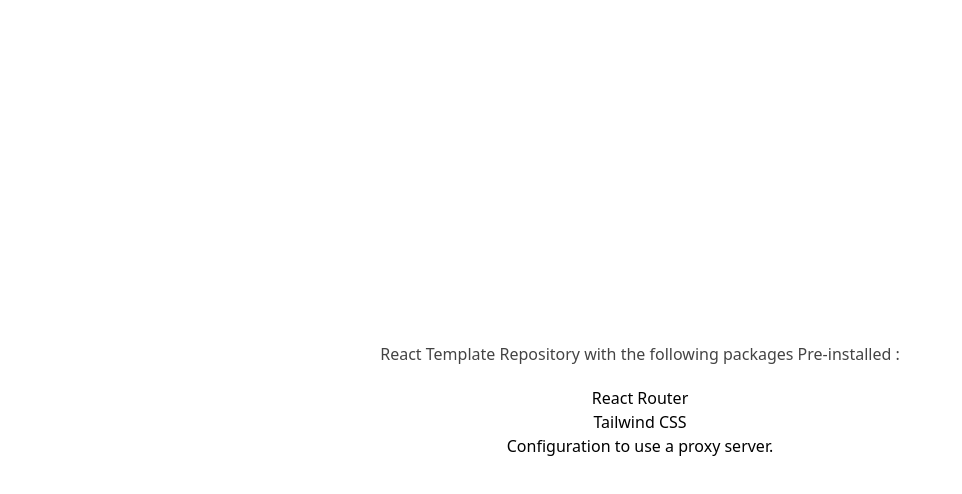
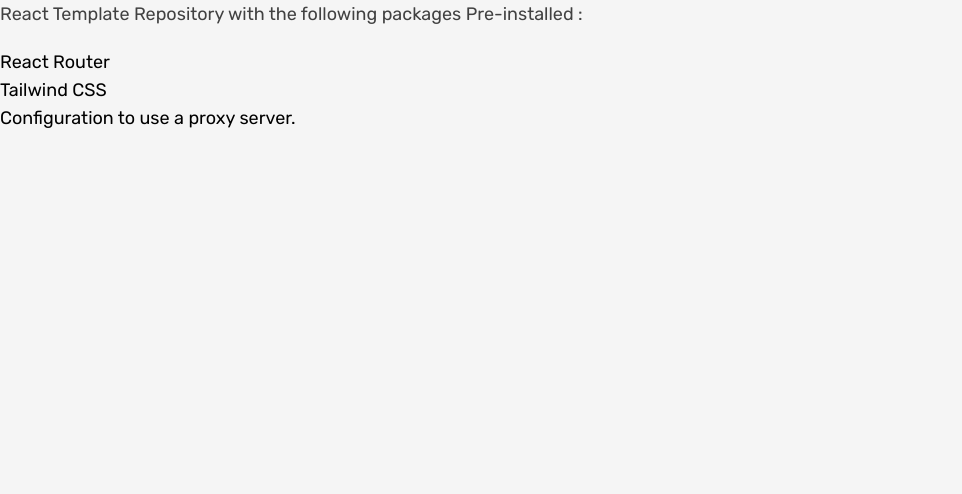
Before and after one commit to JohnstoneDev/bookmark-landing-page, a React (Create React App) app: page / in a window 1280 px wide. Shown: the top 494 px of the page, without its empty margins (0-962 px from the left). Built offline with nearby package versions, Linux system fonts and the light colour scheme; a web font is replaced by a local one.

Commit message:
feat: Home Component & Page

```diff
--- a/src/App.js
+++ b/src/App.js
@@ -4,8 +4,7 @@
 function App() {
   return (
     <div
-      className="App font-text text-2xl min-h-screen min-w-screen justify-center items-center
-      bg-gradient-to-bl from-slate-300 via-gray-400 to-gray-500 flex flex-col text-amber-800">
+      className="bg-whitish min-h-screen min-w-screen font-global text-regular">
       <Paths />
     </div>
   );
--- /dev/null
+++ b/src/Components/HomeComponent/HomeComponent.js
@@ -0,0 +1,17 @@
+import { AnimatePresence, motion } from 'framer-motion'
+
+export const HomeComponent = () => {
+	return (
+		<motion.div>
+			<AnimatePresence>
+				<h1
+					className='text-4xl text-zinc-300 animate-pulse font-headings'> React Template Repository with the following packages Pre-installed :</h1>
+					<ol className='pt-5'>
+						<li>React Router</li>
+						<li>Tailwind CSS </li>
+						<li> Configuration to use a proxy server.</li>
+					</ol>
+			</AnimatePresence>
+		</motion.div>
+	)
+}
--- a/src/Components/SampleComponent/SampleComponent.js
+++ /dev/null
@@ -1 +0,0 @@
-//  Sample file to track folder
--- a/src/Contexts/sampleContext.js
+++ /dev/null
@@ -1 +0,0 @@
-//  Sample file to track folder
--- /dev/null
+++ b/src/Pages/HomePage/Home.js
@@ -0,0 +1,9 @@
+import { HomeComponent } from "../../Components/HomeComponent/HomeComponent"
+
+export const Home = () => {
+	return (
+		<>
+			<HomeComponent />
+		</>
+	)
+}
--- a/src/Pages/SamplePage/SamplePage.js
+++ /dev/null
@@ -1 +0,0 @@
-//  Sample file to track folder
--- a/src/Routes/Routes.js
+++ b/src/Routes/Routes.js
@@ -1,29 +1,11 @@
 import { Routes, Route } from 'react-router-dom'
-import { AnimatePresence, motion } from 'framer-motion'
 
-function HomeComponent(){
-	return (
-		<motion.div>
-			<AnimatePresence>
-				<h1
-					className='text-4xl text-zinc-300 animate-pulse font-headings'> React Template Repository with the following packages Pre-installed :</h1>
-					<ol className='pt-5'>
-						<li>React Router</li>
-						<li>Tailwind CSS </li>
-						<li> Configuration to use a proxy server.</li>
-					</ol>
-			</AnimatePresence>
-		</motion.div>
-	)
-}
-
+import { Home } from '../Pages/HomePage/Home'
 
 export const Paths = () => {
 	return (
-		<motion.div>
 			<Routes>
-				<Route exact path='/' element={<HomeComponent />}/>
+				<Route exact path='/' element={<Home />}/>
 			</Routes>
-		</motion.div>
 	)
 }
```
